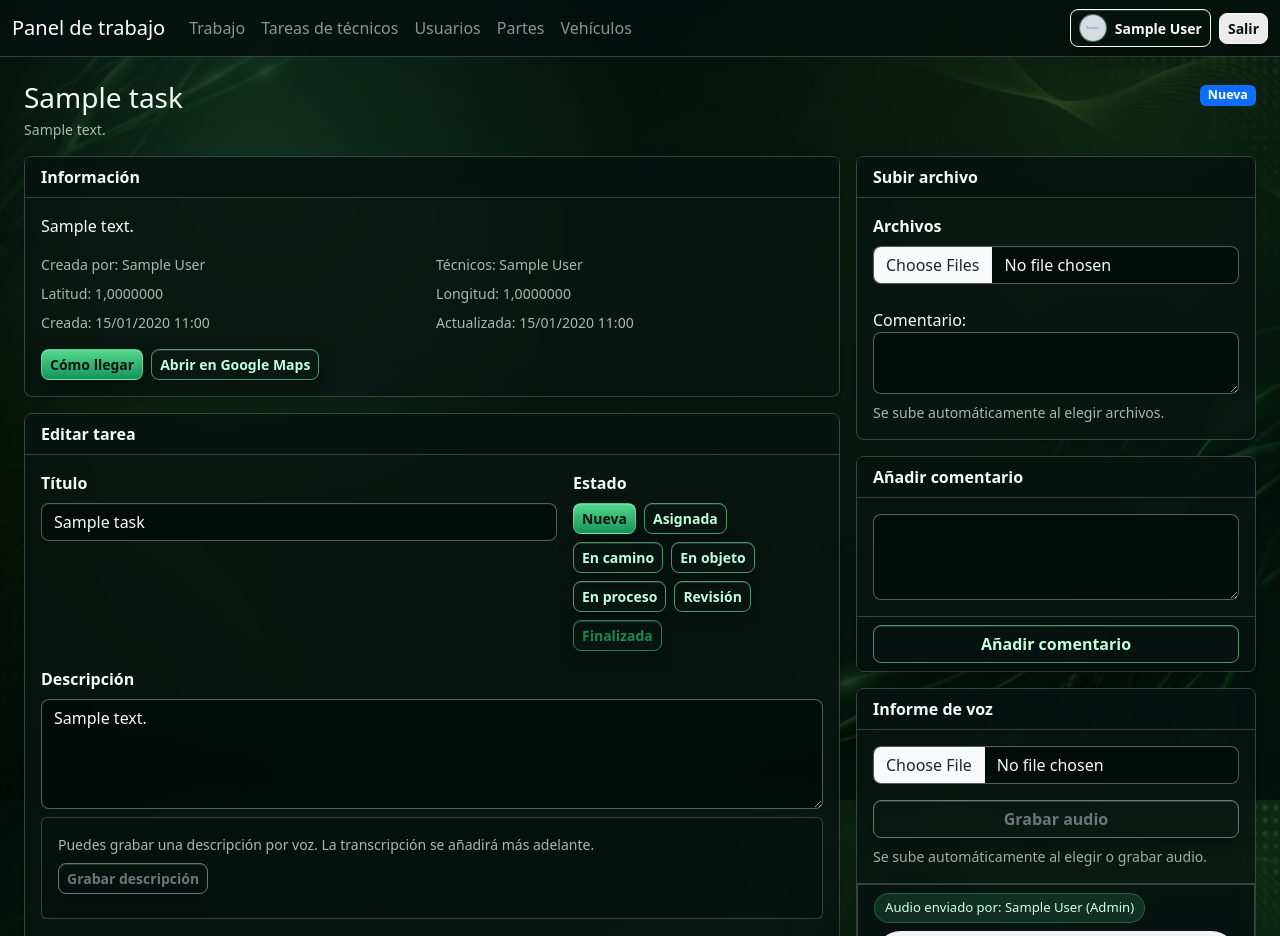
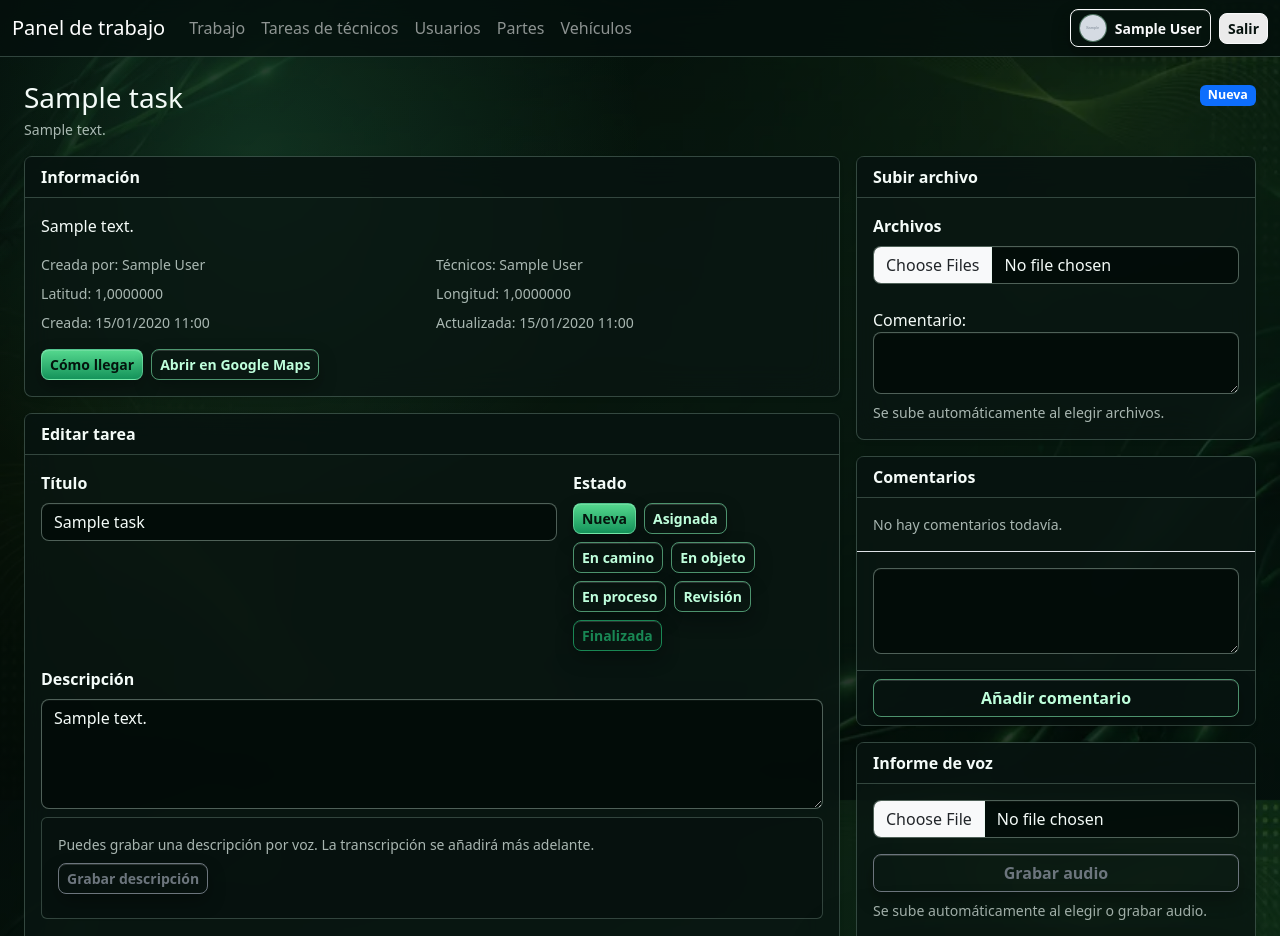
Before and after one commit to SerkaFox/Partes_GreenLoft_App, a Django app: page /trabajo/tareas/1/ in a window 1280 px wide. Shown: the top 936 px of the page. Run offline with Django 5.2, Linux system fonts and the light colour scheme; a user stored in the database is signed in; tables that the repository leaves empty hold one stand-in row (values such as "Sample post"); grey boxes marked "Sample" are stand-in pictures.

Commit message:
Improve task cards technician actions comments and pdf preview

```diff
--- a/workdocs/static/workdocs/css/theme.css
+++ b/workdocs/static/workdocs/css/theme.css
@@ -225,6 +225,31 @@ body.workdocs-theme .task-card:focus {
   background: rgba(73, 201, 133, .12);
   box-shadow: 0 18px 40px rgba(0, 0, 0, .36);
   transform: translateY(-1px);
+}
+.clickable-task-card {
+  cursor: pointer;
+}
+.task-title-link,
+.task-title-link:hover,
+.task-title-link:focus {
+  color: inherit;
+}
+.task-comments {
+  display: grid;
+  gap: 12px;
+}
+.task-comment {
+  padding: 12px;
+  border: 1px solid rgba(190, 235, 213, .22);
+  border-radius: 8px;
+  background: rgba(7, 20, 17, .5);
+}
+.pdf-preview-frame {
+  display: block;
+  width: 100%;
+  height: min(78vh, 820px);
+  border: 0;
+  background: #fff;
 }
 .vehicles-grid {
   align-items: stretch;
--- a/workdocs/templates/workdocs/base.html
+++ b/workdocs/templates/workdocs/base.html
@@ -6,7 +6,7 @@
   <meta name="viewport" content="width=device-width, initial-scale=1">
   <title>{{ title|default:'Panel de trabajo' }} - j.listoya.es</title>
   <link href="https://cdn.jsdelivr.net/npm/bootstrap@5.3.3/dist/css/bootstrap.min.css" rel="stylesheet">
-  <link href="{% static 'workdocs/css/theme.css' %}?v=20260618-5" rel="stylesheet">
+  <link href="{% static 'workdocs/css/theme.css' %}?v=20260618-6" rel="stylesheet">
   {% block head %}{% endblock %}
   <style>
     body { background: #f4f6f8; color: #18212f; }
--- a/workdocs/templates/workdocs/task_detail.html
+++ b/workdocs/templates/workdocs/task_detail.html
@@ -16,6 +16,7 @@
 <div class="d-flex flex-wrap gap-2 mobile-actions mb-3">
   <form method="post" action="{% url 'workdocs_technician_status' task.pk 'arrived_work' %}">{% csrf_token %}<button class="btn btn-outline-primary">He llegado al trabajo</button></form>
   <form method="post" action="{% url 'workdocs_technician_status' task.pk 'arrived_object' %}">{% csrf_token %}<button class="btn btn-outline-primary">He llegado al objeto</button></form>
+  <form method="post" action="{% url 'workdocs_technician_status' task.pk 'left_object' %}">{% csrf_token %}<button class="btn btn-outline-primary">Salí del objeto</button></form>
   <form method="post" action="{% url 'workdocs_technician_status' task.pk 'finished' %}">{% csrf_token %}<button class="btn btn-success">Trabajo finalizado</button></form>
 </div>
 {% endif %}
@@ -74,15 +75,39 @@
               <audio controls class="w-100"><source src="{{ item.file.url }}"></audio>
               {% elif item.is_video %}
               <video controls class="w-100 task-thumb"><source src="{{ item.file.url }}"></video>
+              {% elif item.file_type == 'pdf' %}
+              <div class="p-3 text-center bg-light rounded">PDF</div>
               {% else %}
               <div class="p-3 text-center bg-light rounded">Documento</div>
               {% endif %}
               <div class="small fw-semibold mt-2 text-break">{{ item.original_name|default:item.file.name }}</div>
               <div class="compact-meta">{{ item.get_file_type_display }} · {{ item.uploaded_by.get_full_name|default:item.uploaded_by.username }}</div>
               {% if item.comment %}<div class="small mt-1">{{ item.comment }}</div>{% endif %}
-              <a class="btn btn-sm btn-outline-primary mt-2" href="{{ item.file.url }}" download>Descargar</a>
+              <div class="d-flex flex-wrap gap-2 mt-2">
+                {% if item.file_type == 'pdf' %}
+                <button class="btn btn-sm btn-outline-primary" type="button" data-bs-toggle="modal" data-bs-target="#pdf-preview-{{ item.pk }}">Vista previa</button>
+                {% elif not item.is_image and not item.is_audio and not item.is_video %}
+                <span class="compact-meta align-self-center">Vista previa no disponible</span>
+                {% endif %}
+                <a class="btn btn-sm btn-outline-primary" href="{{ item.file.url }}" download>Descargar</a>
+              </div>
             </div>
           </div>
+          {% if item.file_type == 'pdf' %}
+          <div class="modal fade" id="pdf-preview-{{ item.pk }}" tabindex="-1" aria-labelledby="pdf-preview-title-{{ item.pk }}" aria-hidden="true">
+            <div class="modal-dialog modal-xl modal-dialog-centered modal-dialog-scrollable">
+              <div class="modal-content">
+                <div class="modal-header">
+                  <h2 class="modal-title fs-6" id="pdf-preview-title-{{ item.pk }}">{{ item.original_name|default:item.file.name }}</h2>
+                  <button class="btn-close" type="button" data-bs-dismiss="modal" aria-label="Cerrar"></button>
+                </div>
+                <div class="modal-body p-0">
+                  <iframe class="pdf-preview-frame" src="{{ item.file.url }}" title="{{ item.original_name|default:item.file.name }}"></iframe>
+                </div>
+              </div>
+            </div>
+          </div>
+          {% endif %}
           {% empty %}
           <div class="col-12 text-muted">No hay archivos.</div>
           {% endfor %}
@@ -131,11 +156,30 @@
     </div>
 
     <div class="card border-0 shadow-sm mb-3">
-      <div class="card-header bg-white fw-semibold">Añadir comentario</div>
+      <div class="card-header bg-white fw-semibold d-flex justify-content-between align-items-center">
+        <span>Comentarios</span>
+        {% if comments %}<span class="badge text-bg-secondary">{{ comments|length }}</span>{% endif %}
+      </div>
+      <div class="card-body task-comments">
+        {% for comment in comments %}
+        <div class="task-comment">
+          <div class="d-flex justify-content-between gap-2">
+            <div class="fw-semibold">{{ comment.user.get_full_name|default:comment.user.username }}</div>
+            <div class="compact-meta">{{ comment.created_at|date:'d/m/Y H:i' }}</div>
+          </div>
+          <div class="compact-meta">
+            {% if comment.user.is_superuser %}Admin{% else %}{{ comment.user.work_profile.get_role_display|default:'Usuario' }}{% endif %}
+          </div>
+          <div class="mt-2">{{ comment.comment|linebreaksbr }}</div>
+        </div>
+        {% empty %}
+        <div class="compact-meta">No hay comentarios todavía.</div>
+        {% endfor %}
+      </div>
       <form method="post">
         {% csrf_token %}
         <input type="hidden" name="action" value="comment">
-        <div class="card-body">{{ comment_form.comment }}</div>
+        <div class="card-body border-top">{{ comment_form.comment }}</div>
         <div class="card-footer bg-white"><button class="btn btn-outline-primary w-100">Añadir comentario</button></div>
       </form>
     </div>
--- a/workdocs/templates/workdocs/task_list.html
+++ b/workdocs/templates/workdocs/task_list.html
@@ -38,7 +38,10 @@
           <div class="compact-meta">{{ task.address|default:'Sin dirección' }}</div>
           <div class="compact-meta">Técnicos: {% for technician in task.assigned_technicians %}{{ technician.get_full_name|default:technician.username }}{% if not forloop.last %}, {% endif %}{% empty %}Sin asignar{% endfor %}</div>
         </div>
-        <div class="text-end">{% include 'workdocs/partials_status.html' with task=task %}</div>
+        <div class="text-end">
+          {% include 'workdocs/partials_status.html' with task=task %}
+          {% if task.comment_count %}<div><span class="badge text-bg-secondary mt-2">{{ task.comment_count }} mensajes</span></div>{% endif %}
+        </div>
       </div>
     </a>
     {% empty %}
--- a/workdocs/views.py
+++ b/workdocs/views.py
@@ -2,7 +2,7 @@ from django.contrib import messages
 from django.contrib.auth import get_user_model, update_session_auth_hash
 from django.contrib.auth.decorators import login_required
 from django.core.exceptions import PermissionDenied
-from django.db.models import Max, Q
+from django.db.models import Count, Max, Q
 from django.http import JsonResponse
 from django.shortcuts import get_object_or_404, redirect, render
 from django.urls import reverse
@@ -92,6 +92,12 @@ def _active_statuses():
     ]
 
 
+def _with_comment_count(qs):
+    return qs.annotate(
+        comment_count=Count('events', filter=Q(events__event_type=TaskEvent.EVENT_COMMENT), distinct=True)
+    )
+
+
 def _can_edit_task(user, task):
     role = get_user_role(user)
     return role == UserProfile.ROLE_ADMIN or (role == UserProfile.ROLE_MANAGER and task.created_by_id == user.id)
@@ -153,7 +159,7 @@ def dashboard(request):
     role = get_user_role(request.user)
     qs = _visible_tasks(request.user)
     active_statuses = _active_statuses()
-    active_tasks = qs.filter(status__in=active_statuses)
+    active_tasks = _with_comment_count(qs.filter(status__in=active_statuses))
     context = {
         'role': role,
         'tasks': active_tasks[:40],
@@ -216,6 +222,7 @@ def task_list(request):
         qs = qs.filter(Q(assigned_to_id=technician) | Q(technicians__id=technician)).distinct()
     if q:
         qs = qs.filter(Q(title__icontains=q) | Q(address__icontains=q) | Q(description__icontains=q))
+    qs = _with_comment_count(qs)
     return render(request, 'workdocs/task_list.html', {
         'tasks': qs[:300],
         'statuses': Task.STATUS_CHOICES,
@@ -313,6 +320,9 @@ def task_detail(request, pk):
                 return JsonResponse({'ok': False, 'errors': voice_form.errors}, status=400)
             messages.error(request, f'No se pudo subir el audio: {voice_form.errors.as_text()}')
 
+    comments = list(task.events.filter(event_type=TaskEvent.EVENT_COMMENT).select_related('user')[:80])
+    for event in comments:
+        _ensure_profile(event.user)
     return render(request, 'workdocs/task_detail.html', {
         'task': task,
         'map_coords': f'{task.latitude},{task.longitude}' if task.latitude and task.longitude else '',
@@ -324,6 +334,7 @@ def task_detail(request, pk):
         'voice_form': VoiceReportForm(),
         'files': task.files.select_related('uploaded_by'),
         'events': task.events.select_related('user')[:80],
+        'comments': comments,
         'voice_reports': task.voice_reports.select_related('technician'),
     })
 
@@ -338,6 +349,7 @@ def technician_status(request, pk, action):
     labels = {
         'arrived_work': 'He llegado al trabajo',
         'arrived_object': 'He llegado al objeto',
+        'left_object': 'Salí del objeto',
         'finished': 'Trabajo finalizado correctamente.',
     }
     if action == 'arrived_work':
@@ -346,8 +358,11 @@ def technician_status(request, pk, action):
     elif action == 'arrived_object':
         task.status = Task.STATUS_EN_OBJETO
         task.arrived_at = task.arrived_at or now
+    elif action == 'left_object':
+        task.status = Task.STATUS_PENDIENTE_REVISION
+        task.finished_at = task.finished_at or now
     elif action == 'finished':
-        task.status = Task.STATUS_PENDIENTE_REVISION
+        task.status = Task.STATUS_FINALIZADA
         task.finished_at = task.finished_at or now
     else:
         raise PermissionDenied
```
Also changed, not shown: workdocs/templates/workdocs/dashboard.html (+22 -1 lines).
